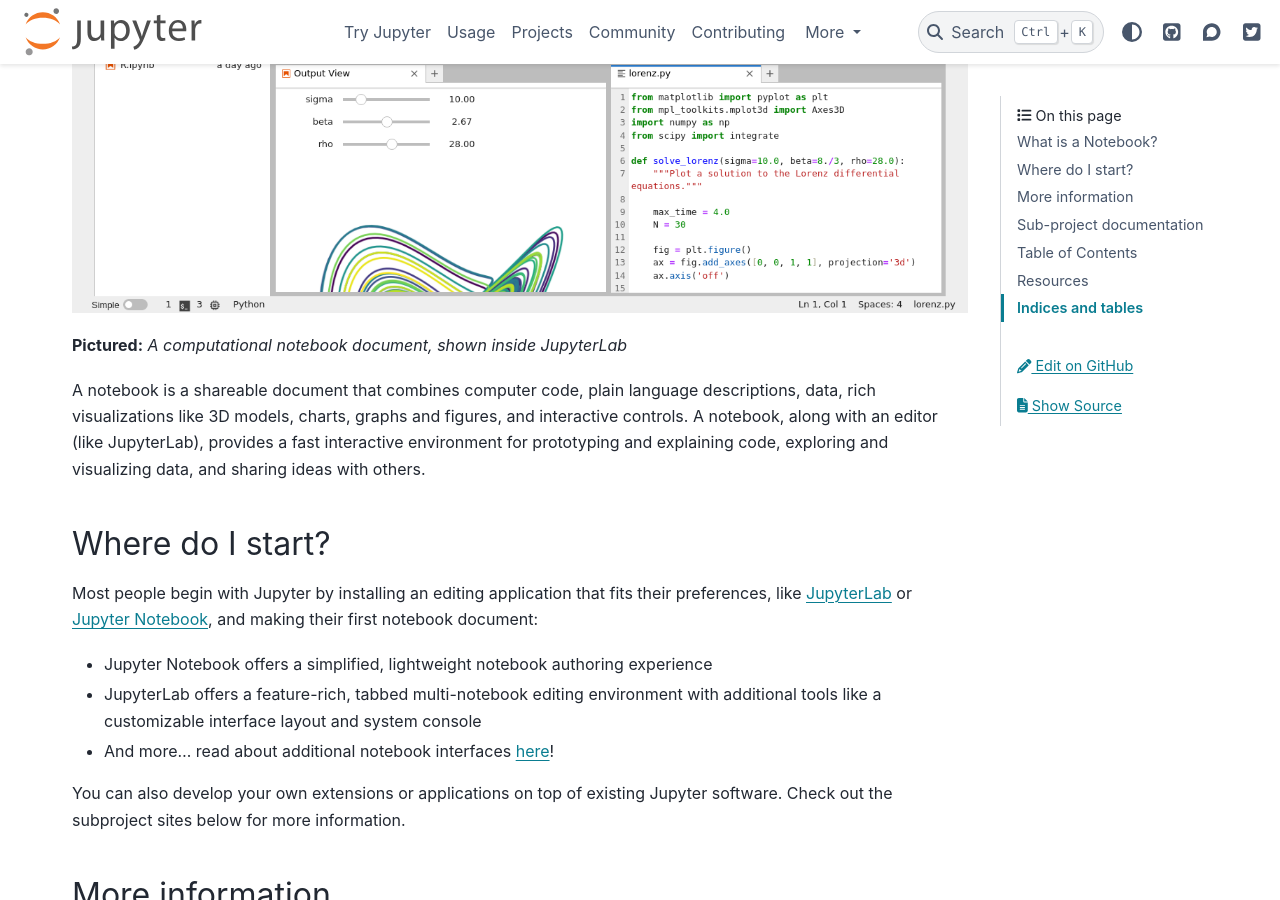
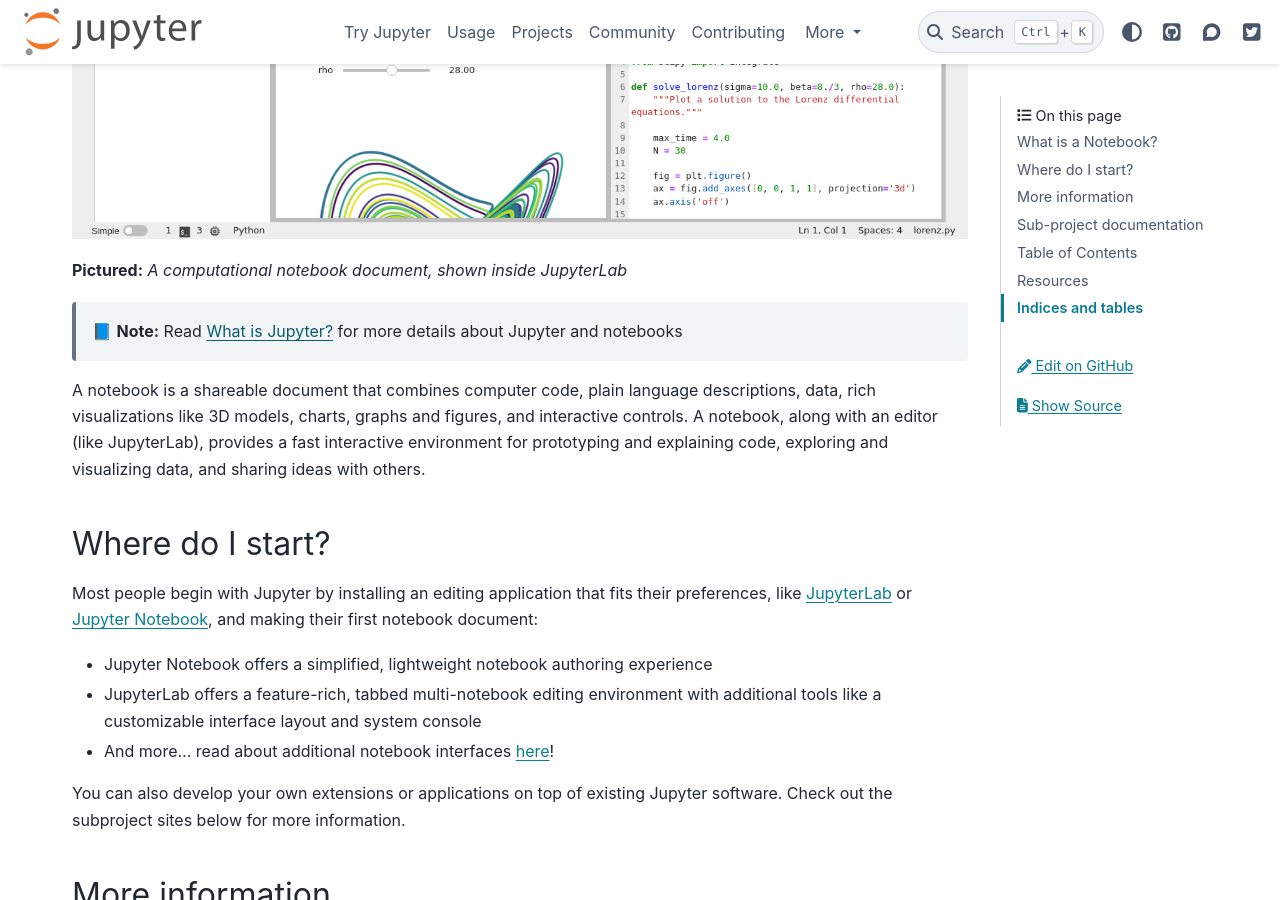
Before and after one commit to jupyter/jupyter, a Sphinx documentation site: the page built from docs/source/index.md, in a window 1280 px wide and 900 px high, scrolled down 635 px. Built offline with Sphinx 7.4.7 and the PyData theme 0.15.4, drawn with Linux system fonts in a browser that asks for light colours; pages that are not in the unit, such as notebooks, are missing from menus.

Commit message:
Move info box.

```diff
--- a/docs/source/index.md
+++ b/docs/source/index.md
@@ -10,11 +10,11 @@
 
 ## What is a Notebook?
 
-> 📘 **Note:** Read [What is Jupyter?](what_is_jupyter) for more details about Jupyter and notebooks
-
 ![jupyterlab.png](_static/_images/jupyterlab.png)
 
 **Pictured:** *A computational notebook document, shown inside JupyterLab*
+
+> 📘 **Note:** Read [What is Jupyter?](what_is_jupyter) for more details about Jupyter and notebooks
 
 A notebook is a shareable document that combines computer code, plain language
 descriptions, data, rich visualizations like 3D models, charts, graphs and
```
